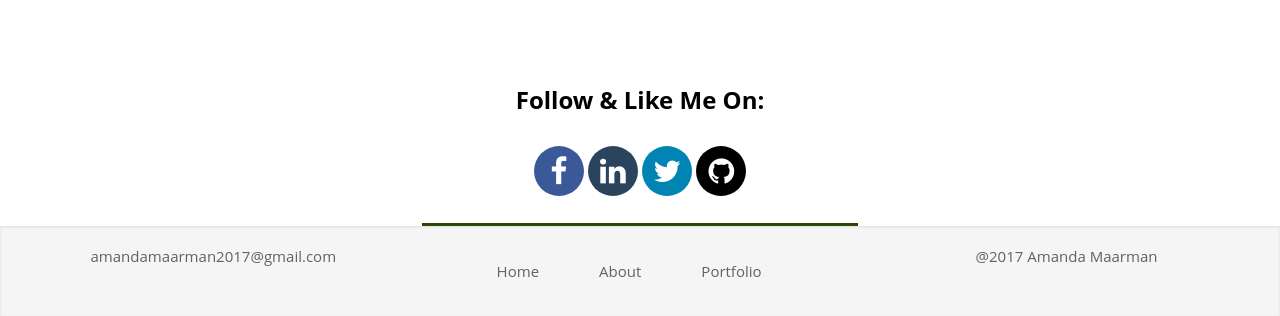
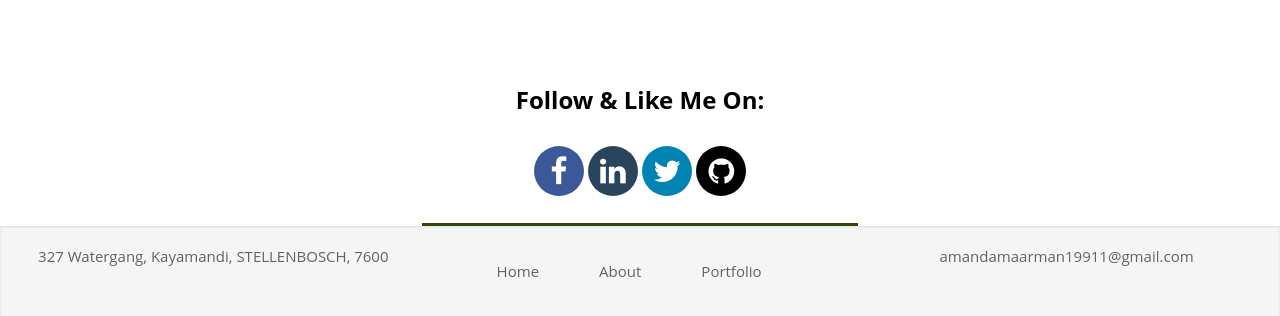
Before and after one commit to amandam2017/profile, a website: page app/index.html in a window 1280 px wide. Shown: the part 2512-2828 px from the top of the page. Drawn offline with Linux system fonts and the light colour scheme.

```diff
--- a/app/index.html
+++ b/app/index.html
@@ -129,7 +129,7 @@
             <div class="footer__container">
 
                <div class="col-3 footer__link">
-                   <a href="#">amandamaarman2017@gmail.com</a>
+                   <a href="#"><a href="#">327 Watergang, Kayamandi, STELLENBOSCH, 7600</a>
                </div>
 
                <div class="col-3 footer__nav">
@@ -141,7 +141,7 @@
                </div>
 
                <div class="col-3 footer__social-icons">
-                   <a href="#">@2017 Amanda Maarman</a>
+                   <a href="#">amandamaarman19911@gmail.com</a>
                </div>
 
             </div>
```
